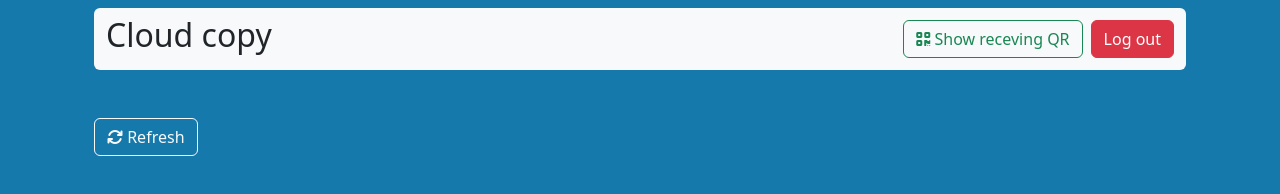
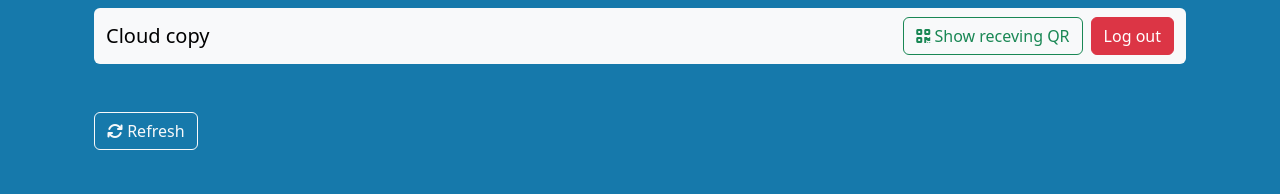
Before and after one commit to tr1nadh/Sharexpress, a website with bundled scripts: page public/files.html in a window 1280 px wide. Built offline with nearby package versions, Linux system fonts and the light colour scheme; no server answers.

Commit message:
Added link to headder text

```diff
--- a/public/files.html
+++ b/public/files.html
@@ -14,7 +14,7 @@
     <div class="container">
         <nav class="navbar navbar-expand rounded mt-2 bg-body-tertiary">
             <div class="container-fluid d-flex flex-row">
-                <h2>Cloud copy</h2>
+              <a class="navbar-brand" href="/">Cloud copy</a>
               <div class="d-flex gap-2">
                 <button id="show-qr" class="btn btn-outline-success" data-bs-toggle="modal" data-bs-target="#qrModal"><i class="fa-solid fa-qrcode"></i> Show receving QR</button>
                 <button id="logout-btn" class="btn btn-danger"> Log out</button>
```
